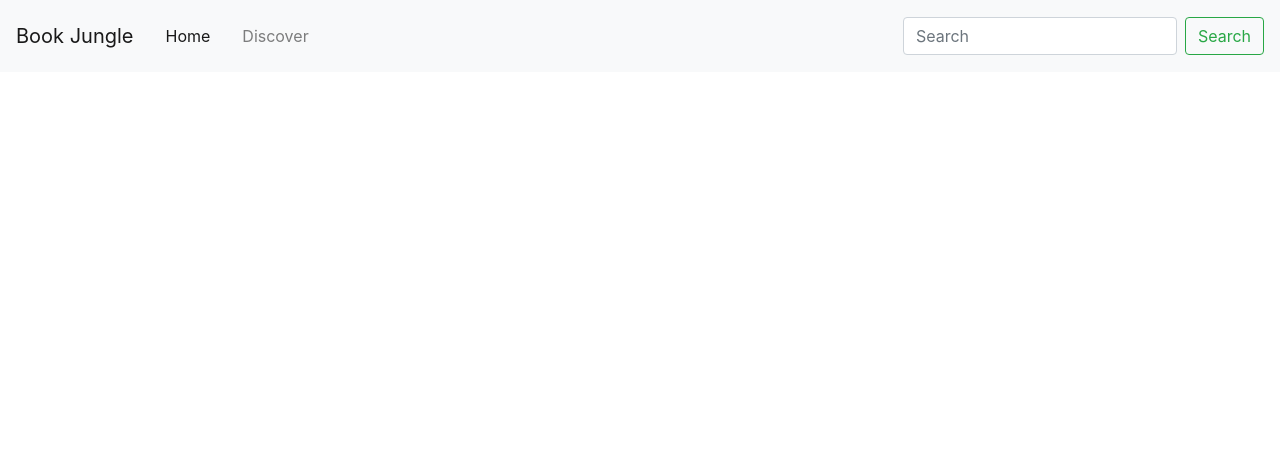
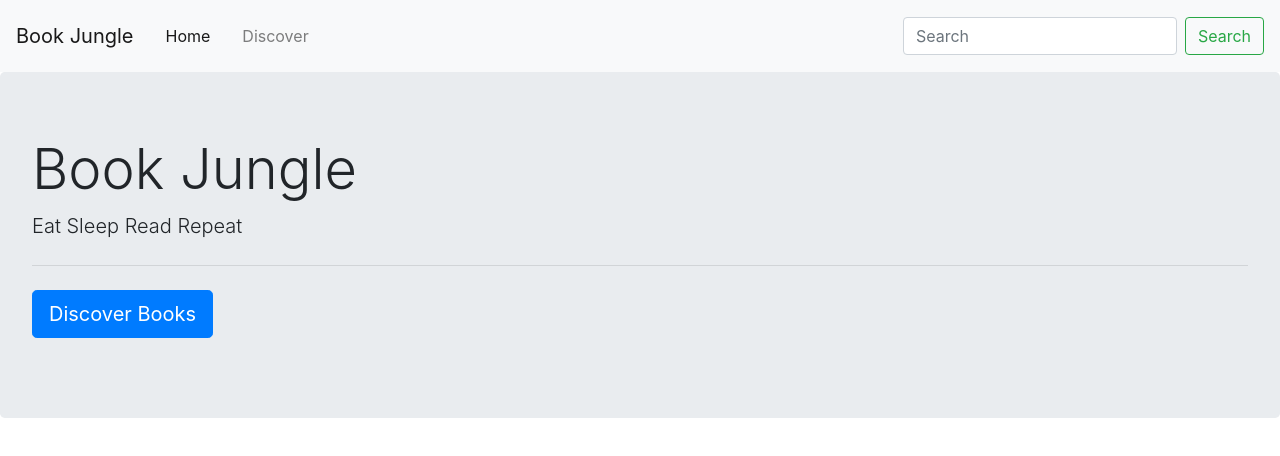
Before and after one commit to iprabesh/bookJungle, an Angular app: page / in a window 1280 px wide. Shown: the top 456 px of the page. Built offline with nearby package versions, Linux system fonts and the light colour scheme.

Commit message:
Added jumbotron

```diff
--- a/src/app/app.component.html
+++ b/src/app/app.component.html
@@ -1 +1,2 @@
 <app-header></app-header>
+<app-jumbotron></app-jumbotron>
--- a/src/app/app.module.ts
+++ b/src/app/app.module.ts
@@ -4,12 +4,14 @@ import { NgModule } from '@angular/core';
 
 import { AppComponent } from './app.component';
 import { HeaderComponent } from './header/header.component';
+import { JumbotronComponent } from './jumbotron/jumbotron.component';
 
 
 @NgModule({
   declarations: [
     AppComponent,
-    HeaderComponent
+    HeaderComponent,
+    JumbotronComponent
   ],
   imports: [
     BrowserModule
--- /dev/null
+++ b/src/app/jumbotron/jumbotron.component.html
@@ -0,0 +1,9 @@
+<div class="jumbotron">
+  <h1 class="display-4">{{title_website}}</h1>
+  <p class="lead">Eat Sleep Read Repeat </p>
+  <hr class="my-4">
+  <p></p>
+  <p class="lead">
+    <a class="btn btn-primary btn-lg" href="#" role="button">Discover Books</a>
+  </p>
+</div>
--- /dev/null
+++ b/src/app/jumbotron/jumbotron.component.ts
@@ -0,0 +1,15 @@
+import { Component, OnInit } from '@angular/core';
+
+@Component({
+  selector: 'app-jumbotron',
+  templateUrl: './jumbotron.component.html',
+  styleUrls: ['./jumbotron.component.css']
+})
+export class JumbotronComponent implements OnInit {
+
+  constructor() { }
+  	title_website = "Book Jungle"
+  ngOnInit() {
+  }
+
+}
```
Also changed, not shown: src/app/jumbotron/jumbotron.component.css (added), 1 other file (tests, documents, lock files or other folders).
